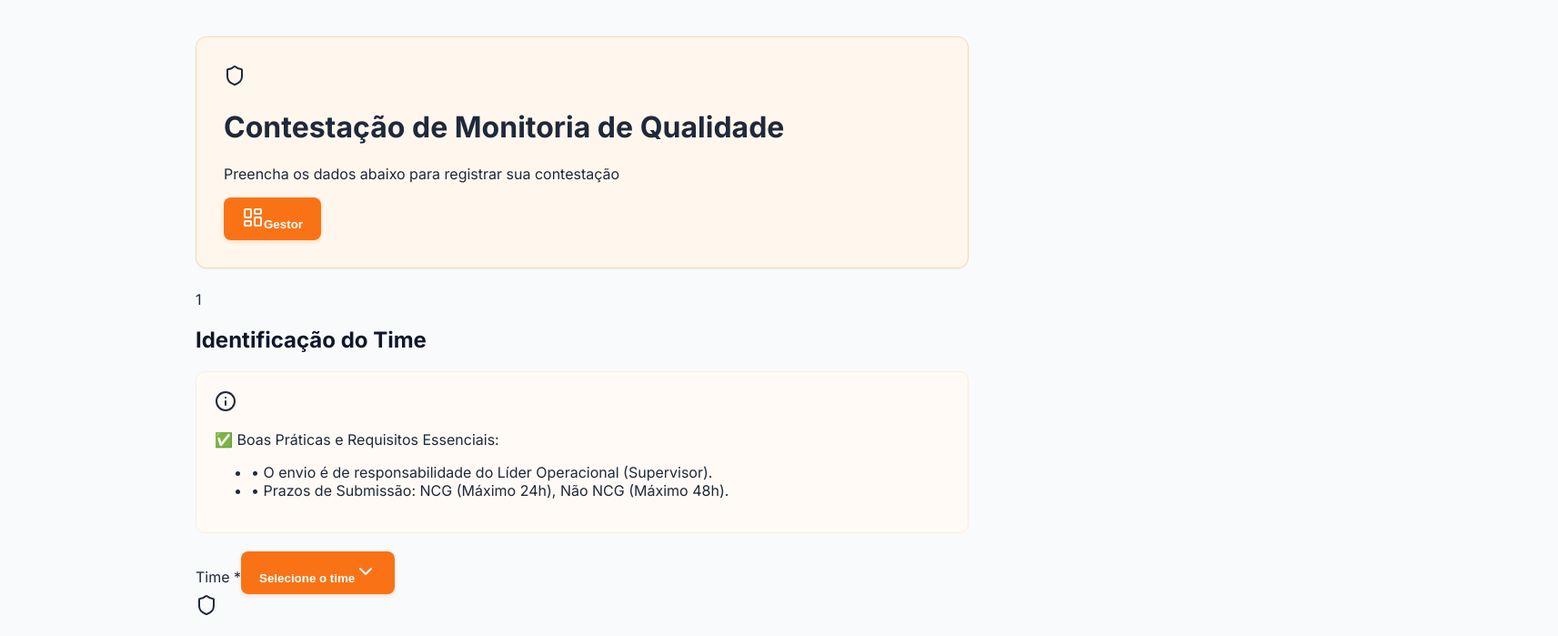
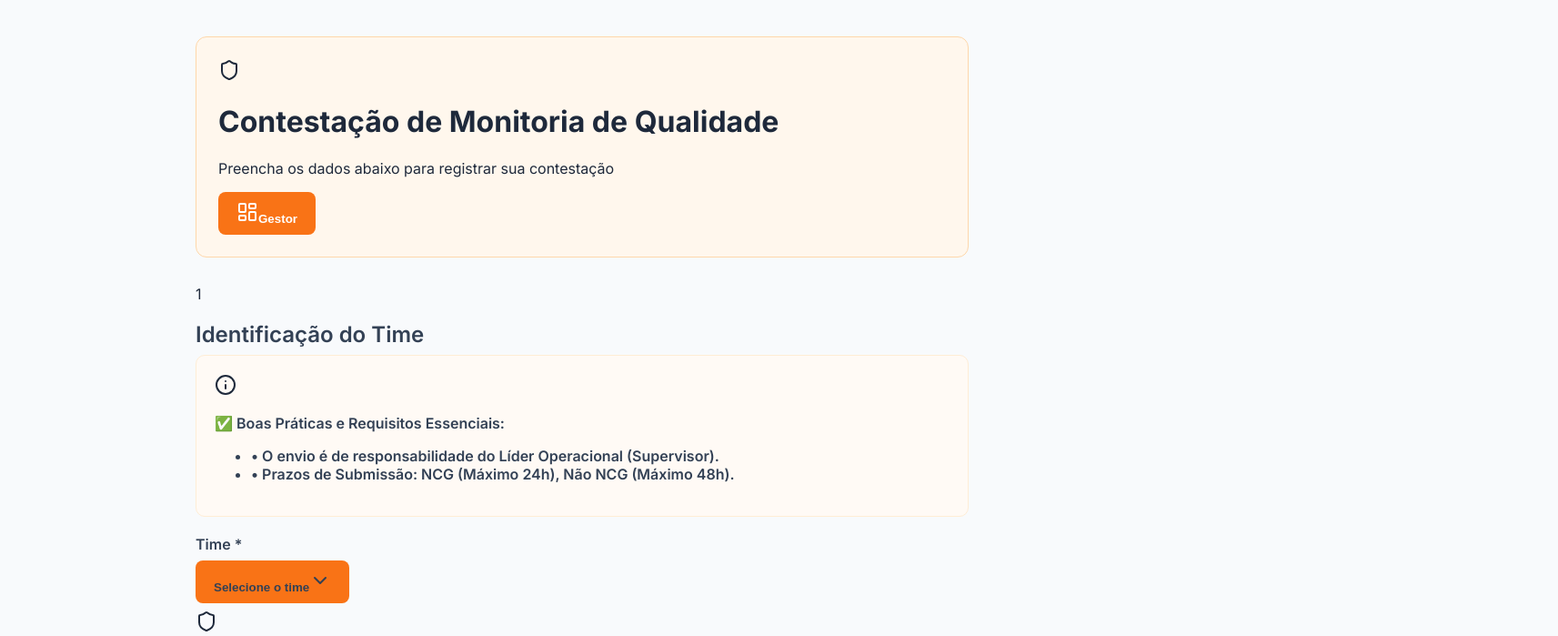
Before and after one commit to isaquesilva-Solva/Quality-Contest-Platform, a React (Vite) app: page / in a window 1280 px wide. Shown: the top 699 px of the page at 91% size, 1713 px wide, since content can reach past the window. Built offline with nearby package versions, Linux system fonts and the light colour scheme.

Commit message:
Update index.css

```diff
--- a/src/index.css
+++ b/src/index.css
@@ -21,51 +21,59 @@ body {
   max-width: 850px;
 }
 
-/* HEADER - Caixa de título */
-div[class*="bg-orange-50/50"], header {
+/* HEADER - Título Principal */
+header, div[class*="bg-orange-50/50"] {
   background-color: #fff7ed !important;
   border: 1px solid #fed7aa !important;
-  padding: 30px !important;
+  padding: 24px !important;
   border-radius: 12px !important;
-  margin-bottom: 24px !important;
-  box-shadow: 0 1px 2px rgba(0,0,0,0.05) !important;
+  margin-bottom: 30px !important;
 }
 
-/* CARDS BRANCOS - Forçando a envolver o conteúdo */
-section, div[class*="rounded-lg border bg-card"], .card-content {
-  background: #ffffff !important;
+/* SEÇÕES (CARDS) - Isso vai consertar o "Identificação do Time" */
+section, div[class*="rounded-lg border bg-card"] {
+  background: white !important;
   border: 1px solid var(--border) !important;
   border-radius: 12px !important;
-  padding: 35px !important;
-  margin-top: 20px !important;
-  margin-bottom: 30px !important;
+  padding: 30px !important;
+  margin-bottom: 24px !important;
   box-shadow: 0 4px 6px -1px rgba(0,0,0,0.05) !important;
   display: block !important;
-  overflow: hidden;
+  clear: both !important; /* Impede que elementos de cima entrem aqui */
 }
 
-/* TÍTULOS DAS SEÇÕES */
-h2, h3, .text-xl {
-  color: #0f172a !important;
-  font-weight: 700 !important;
+/* BOX DE BOAS PRÁTICAS (O alerta laranja) */
+div[class*="bg-orange-50"] {
+  background-color: #fffaf5 !important;
+  border: 1px solid #ffedd5 !important;
+  padding: 20px !important;
+  border-radius: 10px !important;
   margin-bottom: 20px !important;
-  display: block !important;
 }
 
-/* INPUTS E SELECTS MAIS ELEGANTES */
+/* LABELS E TEXTOS DE ORIENTAÇÃO */
+label, .text-sm {
+  display: block !important;
+  margin-bottom: 8px !important;
+  font-weight: 600 !important;
+  color: #334155 !important;
+}
+
+/* INPUTS E SELECTS - Consertando o desalinhamento */
 select, input, textarea {
   width: 100% !important;
-  min-height: 44px !important;
+  min-height: 45px !important;
   background: #ffffff !important;
   border: 1px solid var(--border) !important;
   border-radius: 8px !important;
   padding: 0 12px !important;
-  margin-bottom: 15px !important;
   font-size: 15px !important;
-  box-shadow: inset 0 1px 2px rgba(0,0,0,0.02) !important;
+  margin-top: 5px !important;
+  margin-bottom: 10px !important;
+  box-sizing: border-box !important;
 }
 
-/* BOTÃO DE GESTOR E OUTROS */
+/* BOTÕES */
 button {
   background-color: var(--primary) !important;
   color: white !important;
@@ -73,15 +81,15 @@ button {
   border-radius: 8px !important;
   font-weight: 600 !important;
   border: none !important;
-  box-shadow: 0 2px 4px rgba(249, 115, 22, 0.2) !important;
   cursor: pointer !important;
+  transition: all 0.2s !important;
 }
 
-/* BOX DE BOAS PRÁTICAS */
-div[class*="bg-orange-50"] {
-  border: 1px solid #ffedd5 !important;
-  background-color: #fffaf5 !important;
-  padding: 20px !important;
-  border-radius: 10px !important;
-  margin: 20px 0 !important;
+button:hover {
+  opacity: 0.9 !important;
 }
+
+/* AJUSTE PARA O BOTÃO "GESTOR" E OUTROS QUE ESTÃO VOANDO */
+div[class*="flex"] {
+  gap: 12px !important;
+}
```
